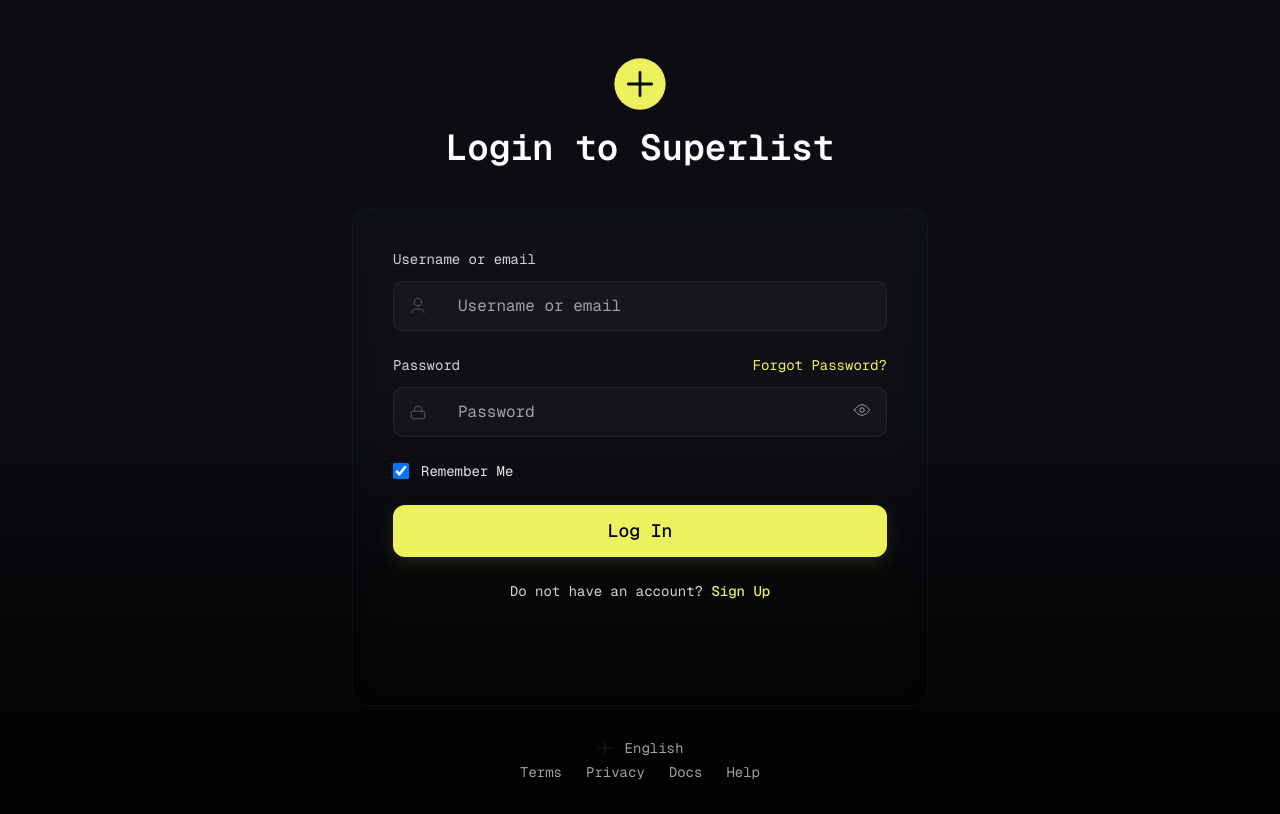
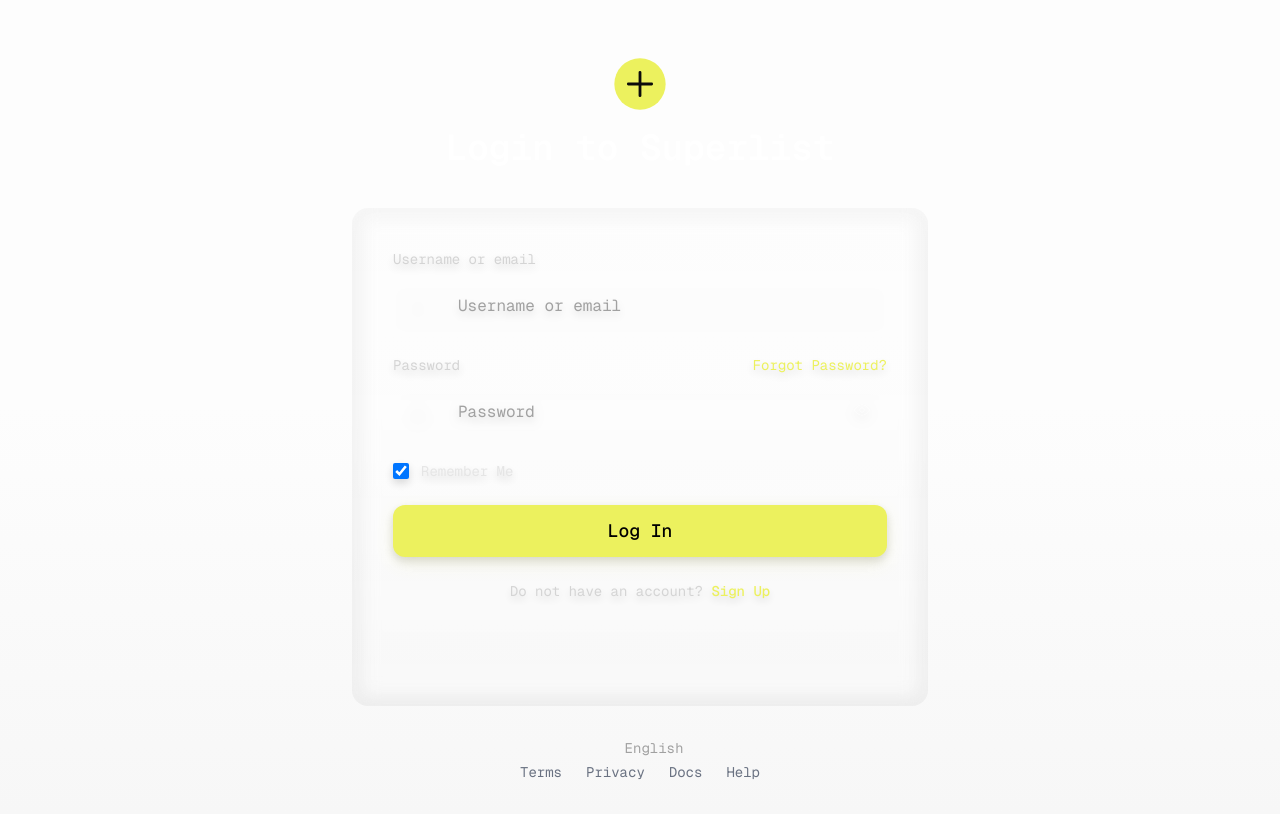
Before and after one commit to kajugadaniels/housify-client, a Next.js app: page /sign-in in a window 1280 px wide. Built offline with nearby package versions, Linux system fonts and the light colour scheme.

Commit message:
chore(auth): switch Auth layout to light white background with soft gradient

```diff
--- a/src/app/(auth)/layout.tsx
+++ b/src/app/(auth)/layout.tsx
@@ -7,16 +7,16 @@
     children: ReactNode;
 }>) {
     return (
-        <div className="min-h-screen w-full relative bg-linear-to-b from-[#0b0d12] via-[#0b0d12] to-[#020202]">
-            {/* Top subtle radial/linear glow + subtle grid lines */}
+        <div className="min-h-screen w-full relative bg-linear-to-b from-[#fdfdfd] via-[#fdfdfd] to-[#f7f7f7]">
+            {/* Top subtle gradient glow */}
             <div
                 aria-hidden
                 className="absolute inset-x-0 top-0 h-64 pointer-events-none overflow-hidden"
             >
                 <div className="absolute inset-0 -z-10">
                     <div
-                        className="w-full h-full bg-[radial-gradient(ellipse_at_top,rgba(92,92,117,0.12)_0%,transparent_45%)] opacity-90"
-                        style={{ mixBlendMode: "screen" }}
+                        className="w-full h-full bg-[radial-gradient(ellipse_at_top,rgba(0,0,0,0.06)_0%,transparent_45%)] opacity-80"
+                        style={{ mixBlendMode: "multiply" }}
                     />
                     {/* faint horizon lines grid */}
                     <svg
@@ -29,13 +29,12 @@
                     >
                         <defs>
                             <linearGradient id="g" x1="0" x2="1">
-                                <stop offset="0" stopColor="#111827" stopOpacity="0.02" />
-                                <stop offset="1" stopColor="#111827" stopOpacity="0.0" />
+                                <stop offset="0" stopColor="#d4d4d4" stopOpacity="0.05" />
+                                <stop offset="1" stopColor="#ffffff" stopOpacity="0.0" />
                             </linearGradient>
                         </defs>
                         <rect width="1440" height="200" fill="url(#g)" />
-                        <g stroke="rgba(255,255,255,0.02)" strokeWidth="1">
-                            {/* horizontal faint lines */}
+                        <g stroke="rgba(0,0,0,0.04)" strokeWidth="1">
                             <path d="M0 20 H1440" />
                             <path d="M0 40 H1440" />
                             <path d="M0 60 H1440" />
@@ -45,13 +44,13 @@
                 </div>
             </div>
 
-            {/* Centered content container */}
+            {/* Centered content */}
             <main className="min-h-screen flex items-center justify-center px-6 py-14">
                 <div className="w-full max-w-2xl">{children}</div>
             </main>
 
-            {/* Footer small links */}
-            <footer className="absolute bottom-8 left-0 right-0 text-center text-sm text-neutral-400">
+            {/* Footer */}
+            <footer className="absolute bottom-8 left-0 right-0 text-center text-sm text-gray-500">
                 <div className="inline-flex gap-6 items-center">
                     <span>Terms</span>
                     <span>Privacy</span>
```
